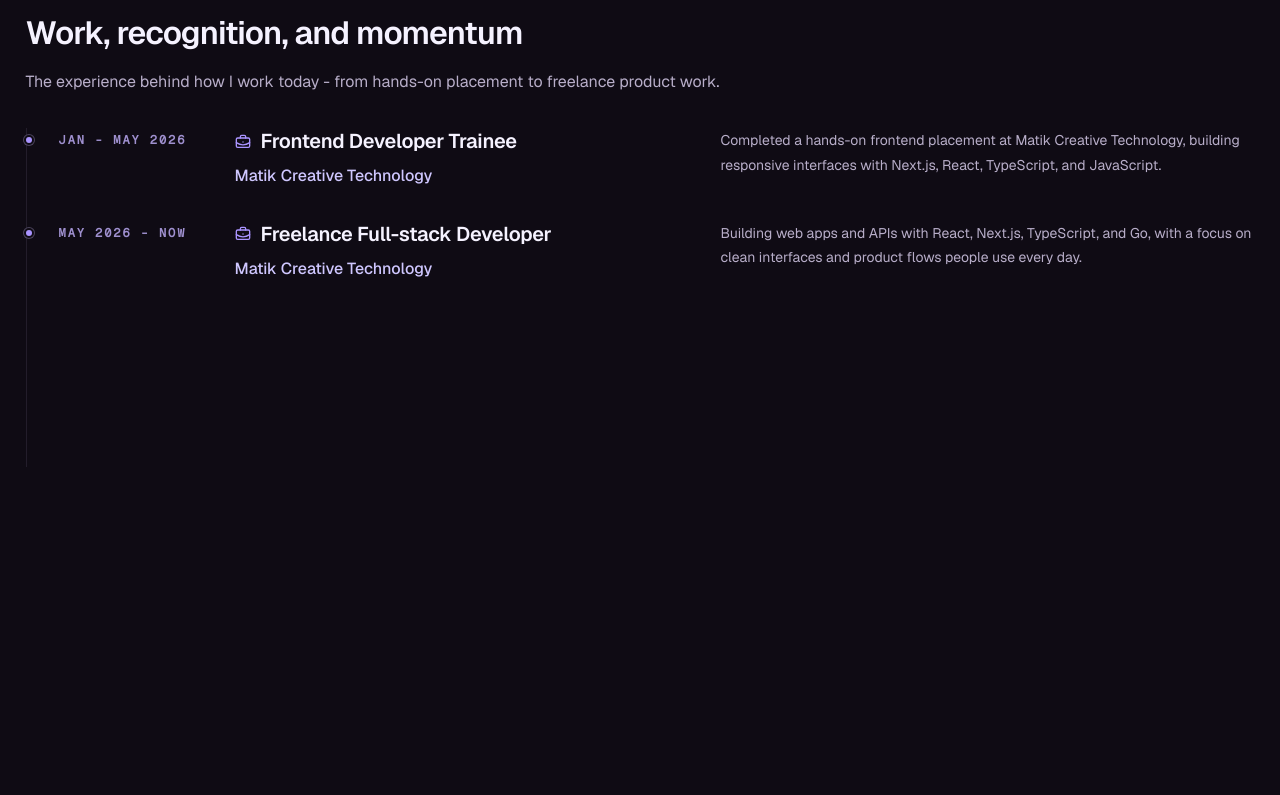
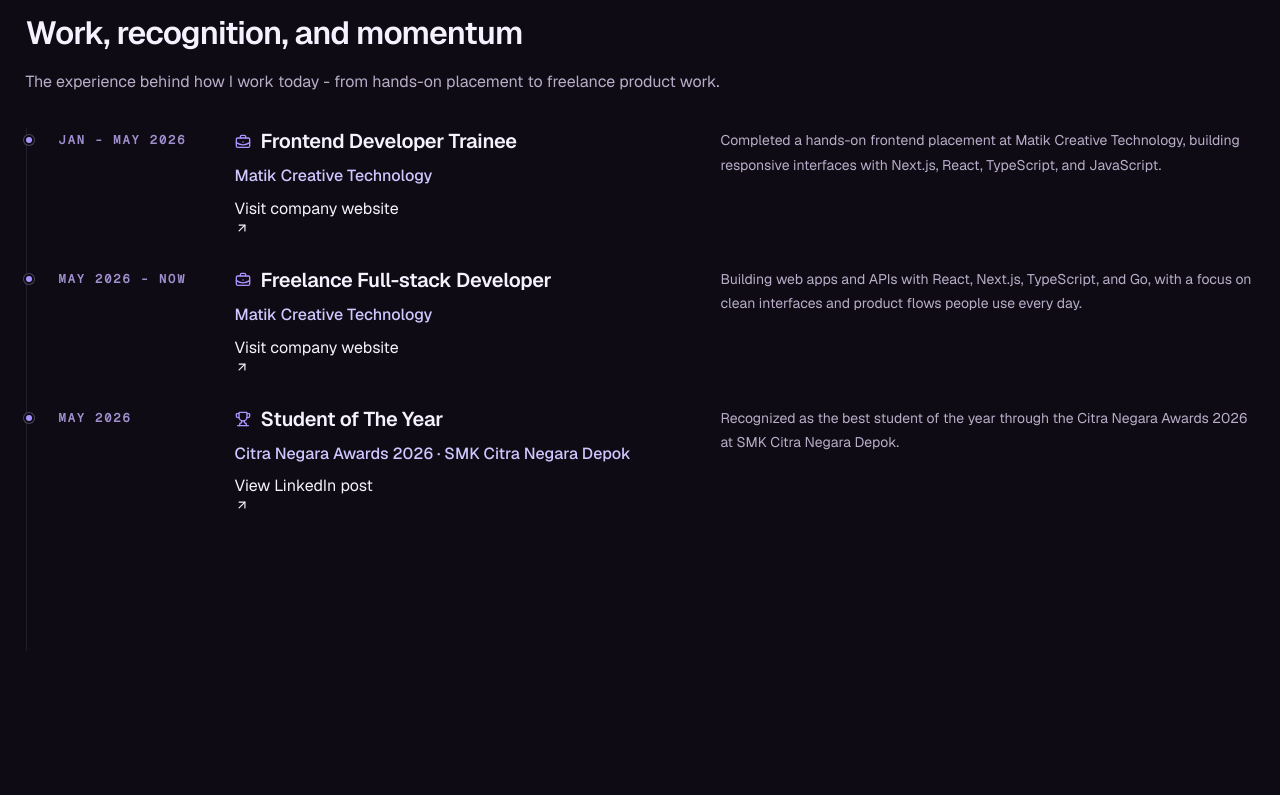
Before and after one commit to randhupaksi/rand-dev, a React (Vite) app: page /about in a window 1280 px wide. Shown: the part 2005-2800 px from the top of the page. Built offline with nearby package versions, Linux system fonts and the light colour scheme; no server answers.

Commit message:
feat(about): add verifiable evidence links to journey timeline

```diff
--- a/src/data/about.ts
+++ b/src/data/about.ts
@@ -77,6 +77,7 @@ export const journeyItems: JourneyItem[] = [
     period: "Jan - May 2026",
     title: "Frontend Developer Trainee",
     organization: "Matik Creative Technology",
+    organizationHref: "https://www.matik.id/",
     description:
       "Completed a hands-on frontend placement at Matik Creative Technology, building responsive interfaces with Next.js, React, TypeScript, and JavaScript.",
     kind: "work",
@@ -85,6 +86,7 @@ export const journeyItems: JourneyItem[] = [
     period: "May 2026 - Now",
     title: "Freelance Full-stack Developer",
     organization: "Matik Creative Technology",
+    organizationHref: "https://www.matik.id/",
     description:
       "Building web apps and APIs with React, Next.js, TypeScript, and Go, with a focus on clean interfaces and product flows people use every day.",
     kind: "work",
@@ -96,6 +98,10 @@ export const journeyItems: JourneyItem[] = [
     description:
       "Recognized as the best student of the year through the Citra Negara Awards 2026 at SMK Citra Negara Depok.",
     kind: "award",
+    evidence: {
+      label: "View LinkedIn post",
+      href: "https://www.linkedin.com/posts/randhu-paksi-membumi_still-cant-believe-this-really-grateful-activity-7459593873065947136-eX6t/?utm_source=share&utm_medium=member_desktop&rcm=ACoAAGX_10YBeAhqfExZeWRFykGkkAs68GRDn-E",
+    },
   },
   {
     period: "Aug 2026",
@@ -104,6 +110,10 @@ export const journeyItems: JourneyItem[] = [
     description:
       "Received an award for creating Citra Negara Attendance System, a digital attendance platform for the SMK Citra Negara Depok community.",
     kind: "award",
+    evidence: {
+      label: "View school announcement",
+      href: "https://www.instagram.com/p/DcxmlwZBPpP/?stkn=OTdqZDNudjMxZnZn",
+    },
   },
 ];
 
--- a/src/pages/about-page.tsx
+++ b/src/pages/about-page.tsx
@@ -191,6 +191,28 @@ export default function AboutPage() {
                       <p className="type-body-medium text-brand-soft">
                         {item.organization}
                       </p>
+                      {item.organizationHref ? (
+                        <a
+                          href={item.organizationHref}
+                          target="_blank"
+                          rel="noreferrer"
+                          className="timeline-proof-link group"
+                        >
+                          Visit company website
+                          <ArrowUpRight className="size-3.5 transition-transform duration-200 group-hover:-translate-y-0.5 group-hover:translate-x-0.5" />
+                        </a>
+                      ) : null}
+                      {item.evidence ? (
+                        <a
+                          href={item.evidence.href}
+                          target="_blank"
+                          rel="noreferrer"
+                          className="timeline-proof-link group"
+                        >
+                          {item.evidence.label}
+                          <ArrowUpRight className="size-3.5 transition-transform duration-200 group-hover:-translate-y-0.5 group-hover:translate-x-0.5" />
+                        </a>
+                      ) : null}
                     </div>
 
                     <p className="type-body-sm max-w-2xl lg:col-start-3 lg:max-w-none">
--- a/src/types/about.ts
+++ b/src/types/about.ts
@@ -15,8 +15,13 @@ export type JourneyItem = {
   period: string;
   title: string;
   organization: string;
+  organizationHref?: string;
   description: string;
   kind: JourneyKind;
+  evidence?: {
+    label: string;
+    href: string;
+  };
 };
 
 export type FaqItem = {
```
